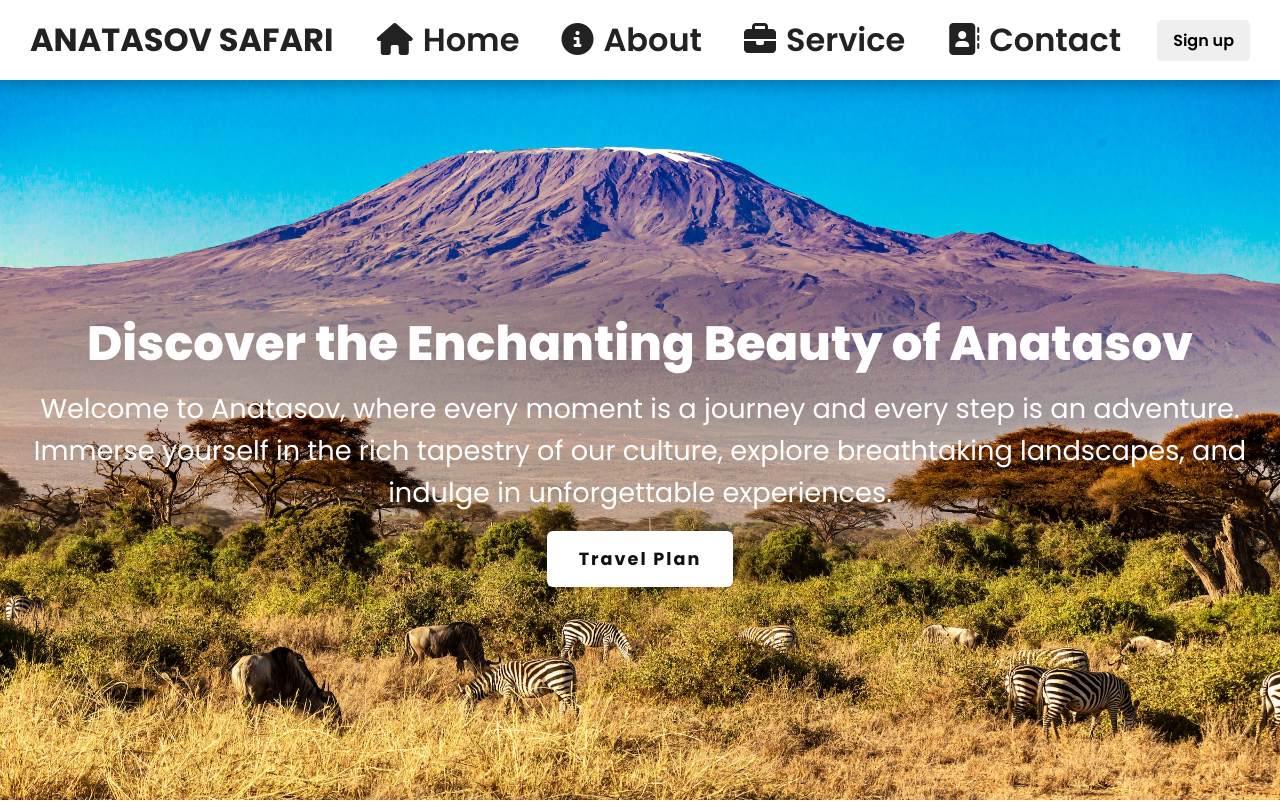
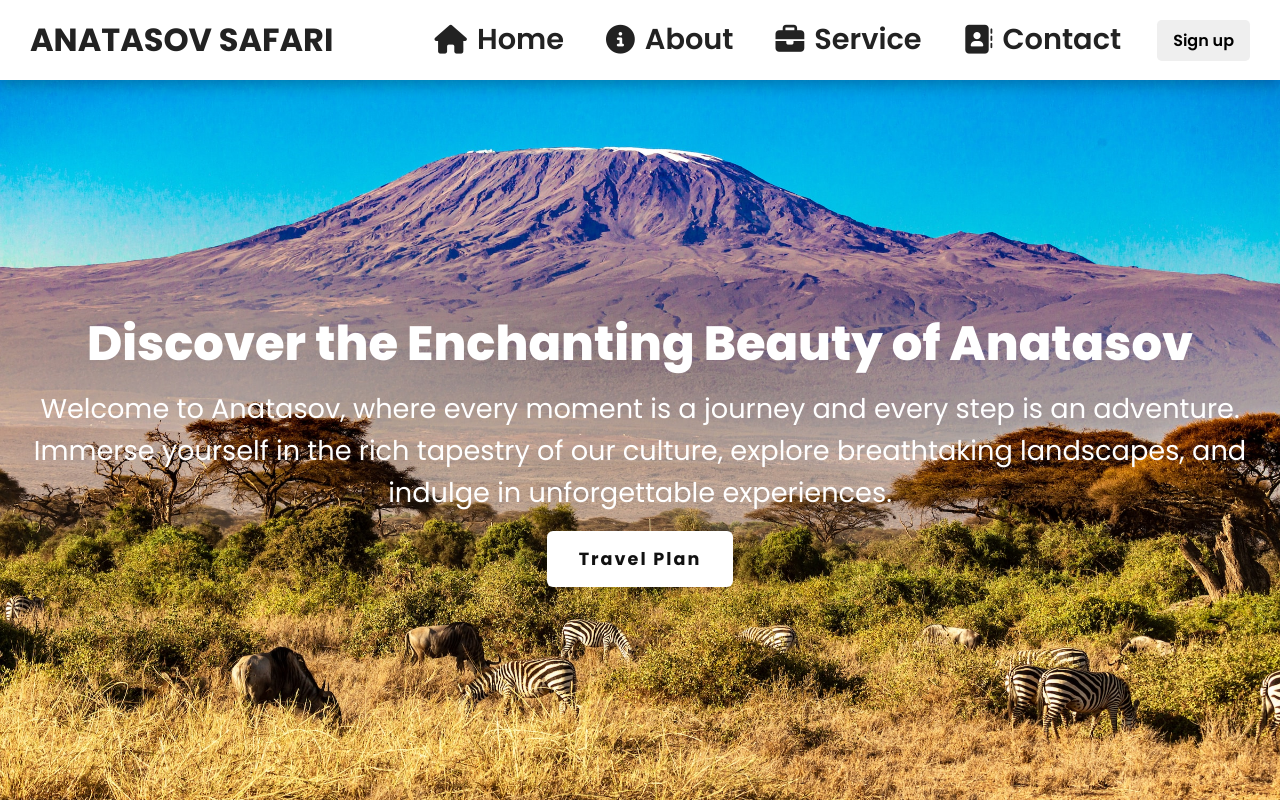
Before and after one commit to raj-codertz/tourism-reactjs-app, a React (Vite) app: page / in a window 1280 px wide. Shown: the top 802 px of the page. Built offline with nearby package versions, Linux system fonts and the light colour scheme.

Commit message:
done another change with v1 of the project

```diff
--- a/src/components/Navbar.css
+++ b/src/components/Navbar.css
@@ -28,7 +28,7 @@
 .nav-links {
     text-decoration: none;
     color: #222;
-    font-size: 2rem;
+    font-size: 1.8rem;
     font-weight: 600;
     padding: 0.7rem 1rem;
     white-space: nowrap;
```
